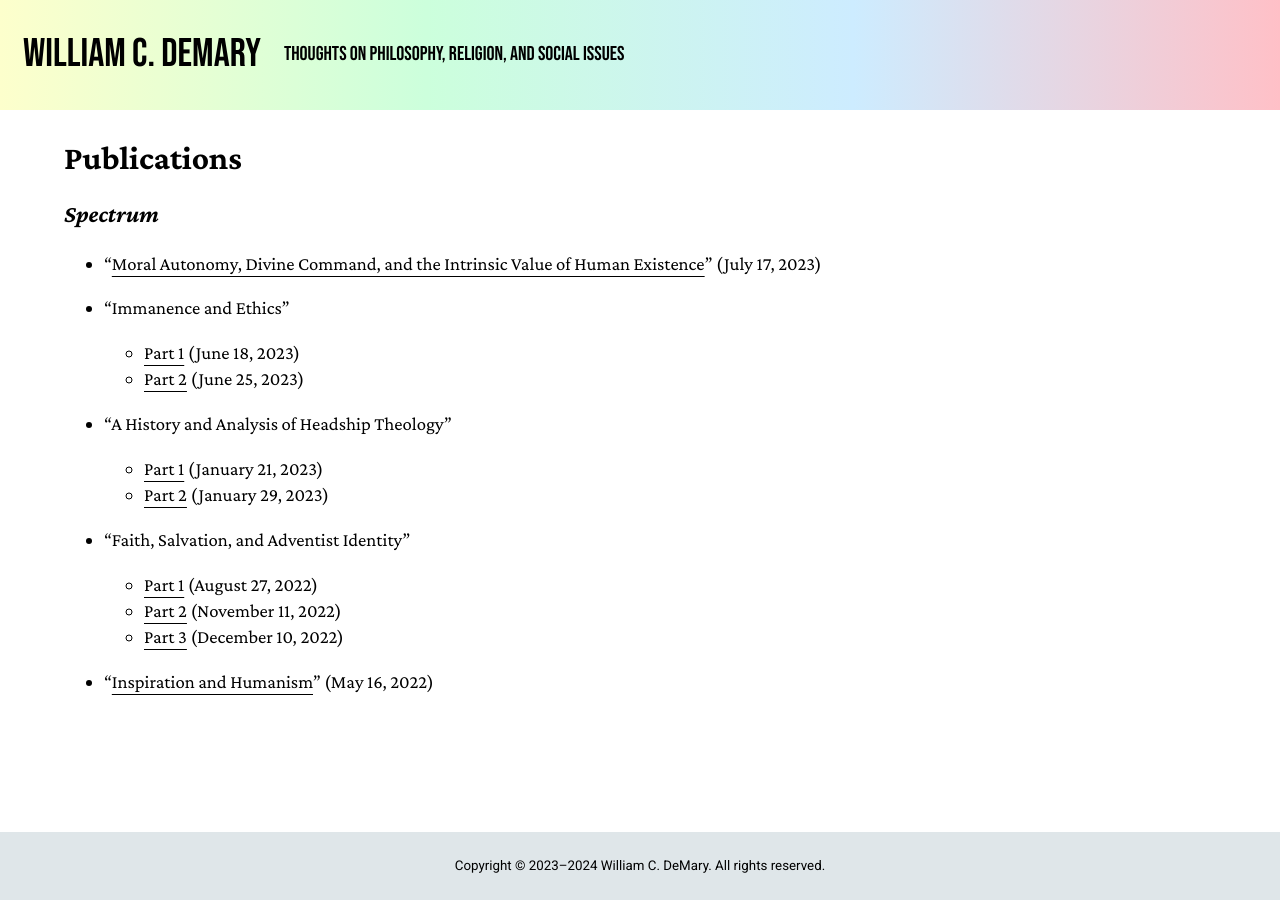
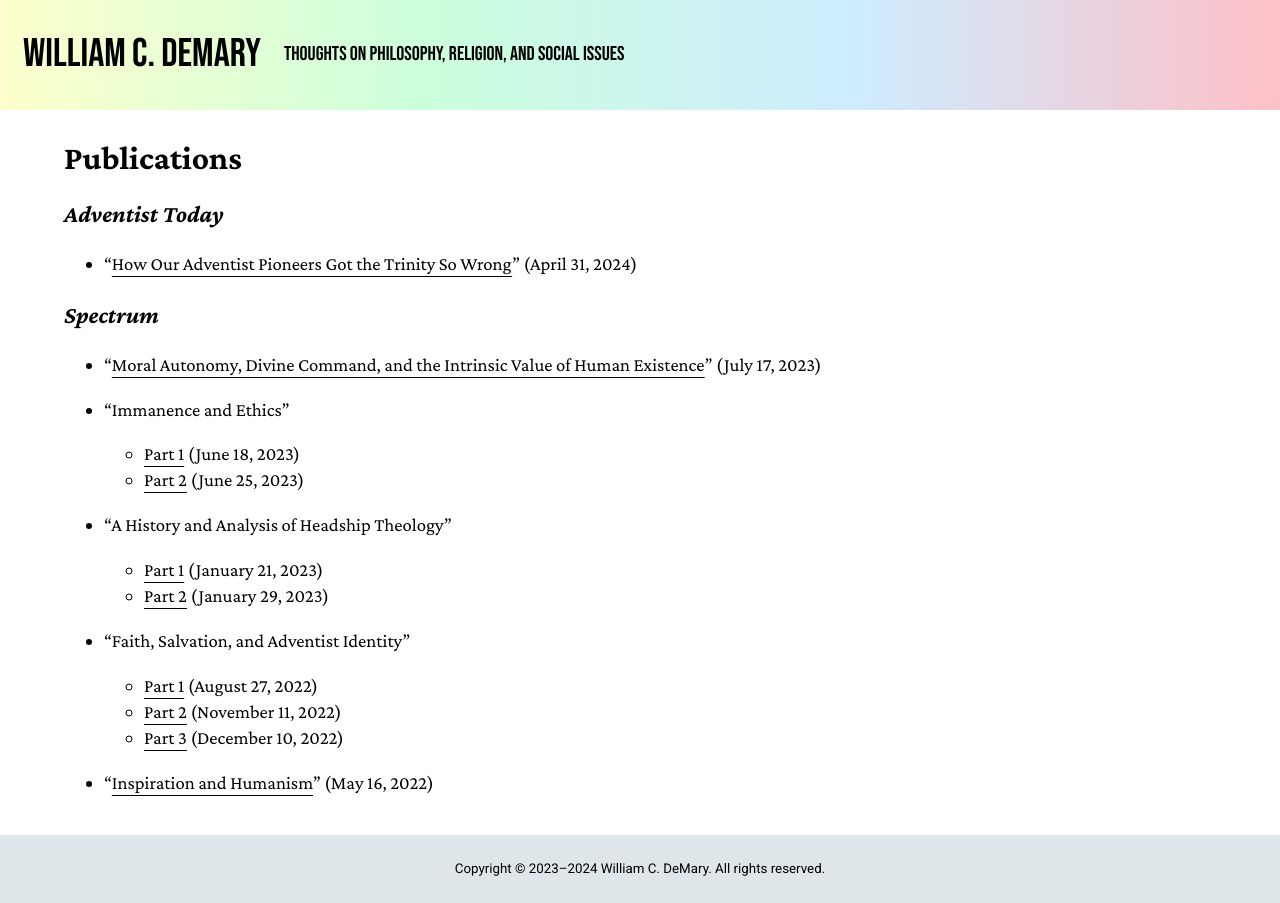
Before and after one commit to wcdemary/wcdemary.github.io, a Jekyll site: the page built from index.md, in a window 1280 px wide. Built offline with Jekyll 4.4.1, drawn with Linux system fonts in a browser that asks for light colours.

Commit message:
Added Trinitarianism essay

```diff
--- a/index.md
+++ b/index.md
@@ -2,6 +2,10 @@
 layout: home
 title: William C. DeMary | Thoughts on philosophy, religion, and social issues
 ---
+
+### *Adventist Today*
+
+- "[How Our Adventist Pioneers Got the Trinity So Wrong](https://atoday.org/how-our-adventist-pioneers-got-the-trinity-wrong/)" (April 31, 2024)
 
 ### *Spectrum*
 
```
